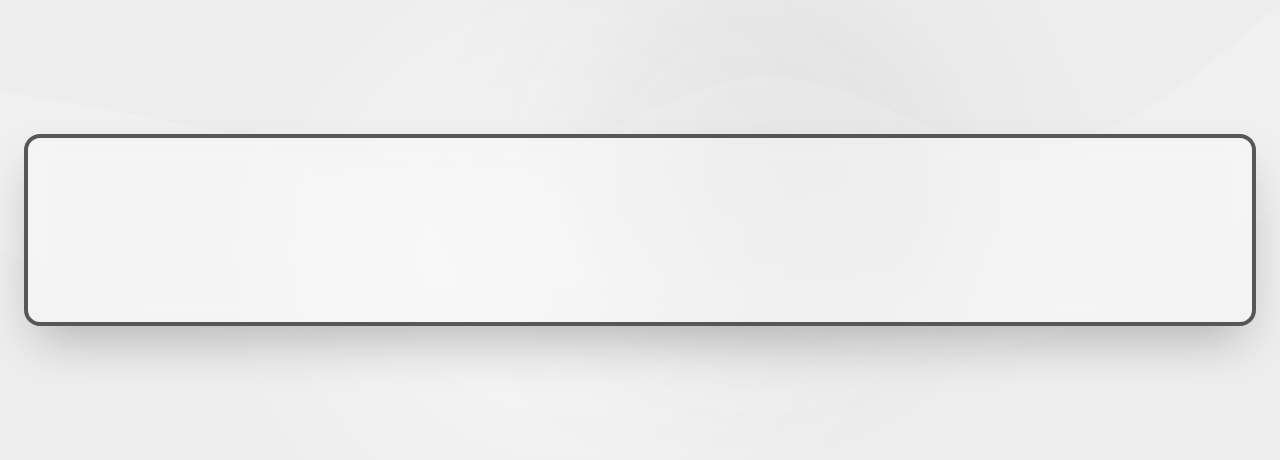
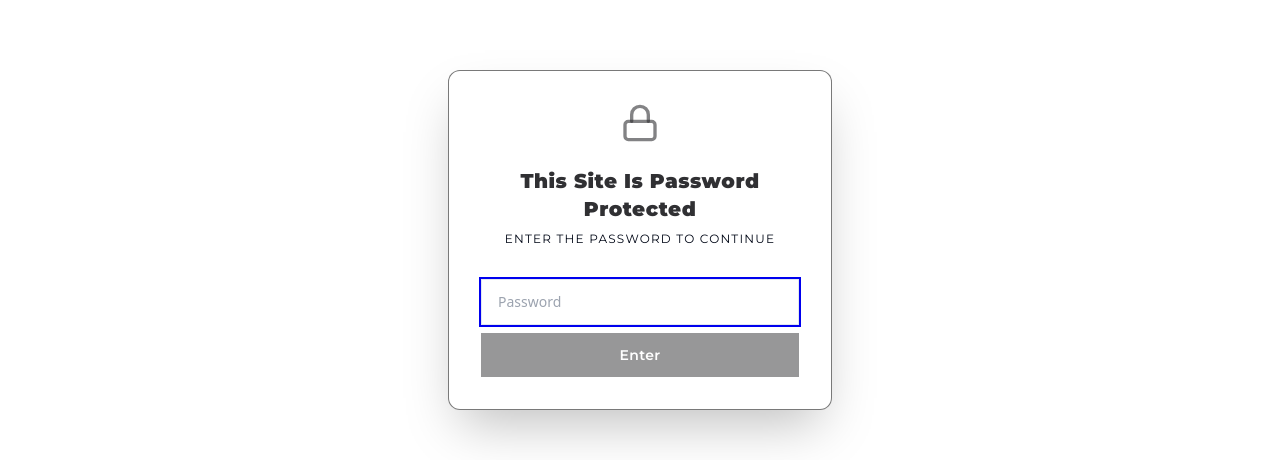
Before and after one commit to TejusBhasin/PersonalSite, a React (Vite) app: page / in a window 1280 px wide. Shown: the part 160-620 px from the top of the page. Built offline with nearby package versions, Linux system fonts and the light colour scheme; no server answers.

Commit message:
Add global password protection gate
Co-authored-by: TopGamerTJ-TJ <183290476+TopGamerTJ-TJ@users.noreply.github.com>

```diff
--- a/src/App.jsx
+++ b/src/App.jsx
@@ -15,6 +15,7 @@ import Games from './pages/Games';
 import PlayGame from './pages/PlayGame';
 import Visits from './pages/Visits';
 import VisitTracker from './components/VisitTracker';
+import SiteGate from './components/SiteGate';
 // Add page imports here
 
 const AuthenticatedApp = () => {
@@ -40,6 +41,7 @@ const AuthenticatedApp = () => {
   return (
     <>
     <VisitTracker />
+    <SiteGate>
     <Routes>
       <Route element={<Layout />}>
         <Route path="/" element={<Home />} />
@@ -54,6 +56,7 @@ const AuthenticatedApp = () => {
       <Route path="/gamesthatonlytejushas/:slug" element={<PlayGame />} />
       <Route path="*" element={<PageNotFound />} />
     </Routes>
+    </SiteGate>
     </>
   );
 };
--- /dev/null
+++ b/src/components/SiteGate.jsx
@@ -0,0 +1,69 @@
+import { useState } from "react";
+import { Lock } from "lucide-react";
+import { base44 } from "@/api/base44Client";
+
+const MONT = { fontFamily: "'Montserrat', system-ui, sans-serif" };
+
+export default function SiteGate({ children }) {
+  const [unlocked, setUnlocked] = useState(() => localStorage.getItem("site_unlocked") === "yes");
+  const [password, setPassword] = useState("");
+  const [error, setError] = useState(null);
+  const [checking, setChecking] = useState(false);
+
+  const submit = async (e) => {
+    e.preventDefault();
+    setChecking(true);
+    setError(null);
+    try {
+      const res = await base44.functions.invoke("checkSitePassword", { password });
+      if (res?.ok || res?.data?.ok) {
+        localStorage.setItem("site_unlocked", "yes");
+        setUnlocked(true);
+      } else {
+        setError("Incorrect password.");
+      }
+    } catch {
+      setError("Something went wrong. Please try again.");
+    } finally {
+      setChecking(false);
+    }
+  };
+
+  if (unlocked) return children;
+
+  return (
+    <div className="fixed inset-0 z-[9998] bg-background flex items-center justify-center px-6">
+      <form
+        onSubmit={submit}
+        className="w-full max-w-sm border border-border/60 rounded-xl bg-card/80 backdrop-blur-sm p-8 shadow-2xl"
+      >
+        <Lock className="w-10 h-10 text-foreground/60 mx-auto mb-6" />
+        <h1 className="text-xl font-black tracking-wide text-foreground text-center mb-2" style={MONT}>
+          This Site Is Password Protected
+        </h1>
+        <p className="text-xs text-muted-foreground text-center mb-8 tracking-widest uppercase" style={MONT}>
+          Enter the password to continue
+        </p>
+        <input
+          type="password"
+          value={password}
+          onChange={(e) => setPassword(e.target.value)}
+          autoFocus
+          placeholder="Password"
+          className="w-full border border-input bg-background px-4 py-3 rounded-md text-sm text-foreground mb-2 focus:outline-none focus:ring-2 focus:ring-ring"
+        />
+        {error && (
+          <p className="text-xs text-destructive font-semibold mb-2" style={MONT}>{error}</p>
+        )}
+        <button
+          type="submit"
+          disabled={checking || !password}
+          className="w-full bg-foreground text-background px-6 py-3 rounded-md font-semibold text-sm tracking-wide hover:bg-foreground/80 transition-all duration-300 disabled:opacity-50"
+          style={MONT}
+        >
+          {checking ? "Checking…" : "Enter"}
+        </button>
+      </form>
+    </div>
+  );
+}
```
Also changed, not shown: 1 other file (tests, documents, lock files or other folders).
